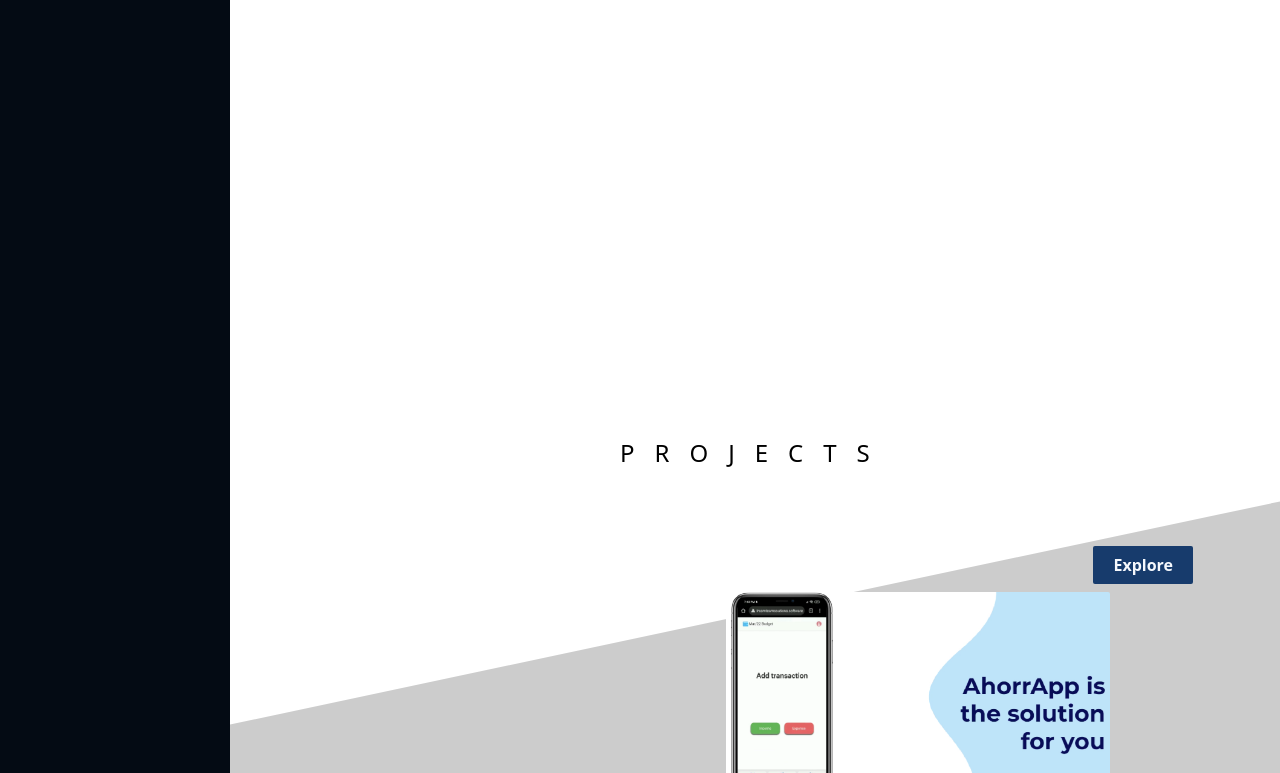
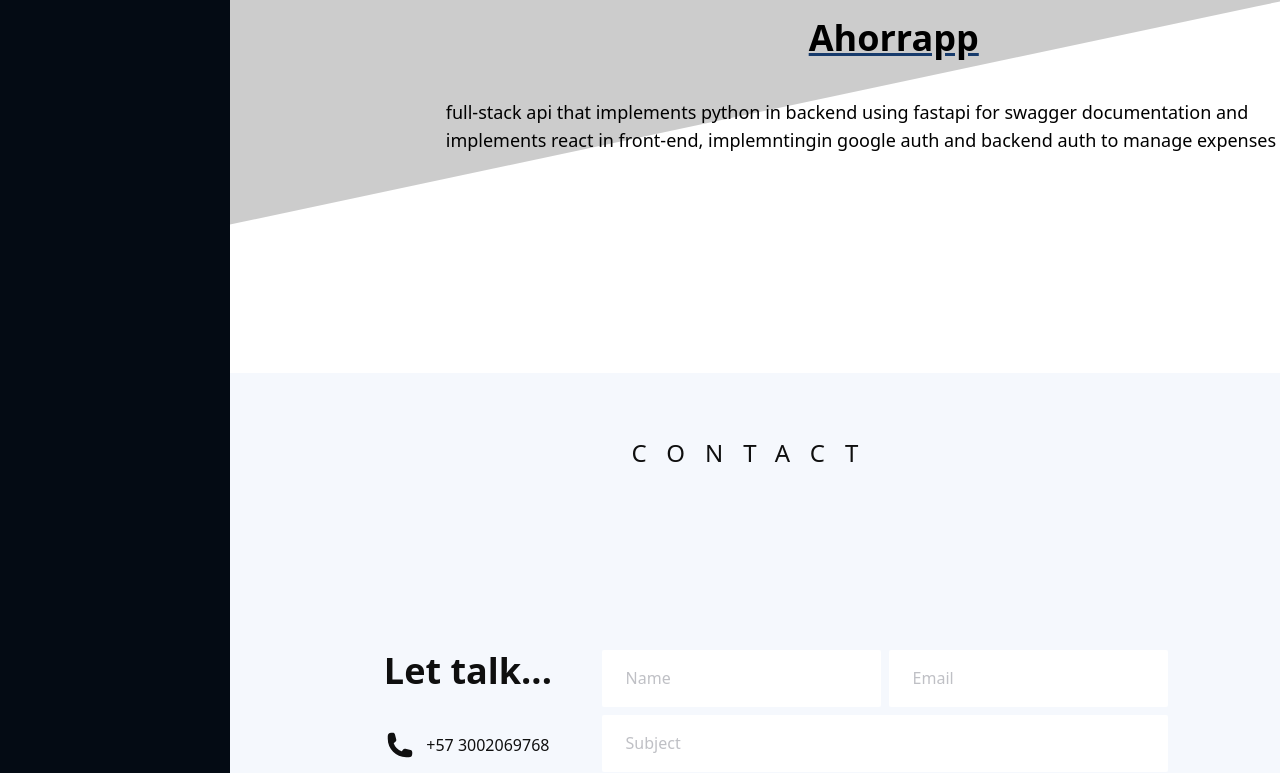
Before and after one commit to JuanSebastianGB/portfolio_v1, a React (Vite) app: page / in a window 1280 px wide. Shown: the part 2027-2800 px from the top of the page. Built offline with nearby package versions, Linux system fonts and the light colour scheme.

Commit message:
Adding conctact section

```diff
--- a/package.json
+++ b/package.json
@@ -9,9 +9,11 @@
     "preview": "vite preview"
   },
   "dependencies": {
+    "@heroicons/react": "^2.0.13",
     "framer-motion": "^7.6.12",
     "react": "^18.2.0",
     "react-dom": "^18.2.0",
+    "react-hook-form": "^7.40.0",
     "react-icons": "^4.6.0",
     "react-pdf": "^6.2.0",
     "react-simple-typewriter": "^5.0.1",
--- a/src/App.tsx
+++ b/src/App.tsx
@@ -1,10 +1,10 @@
 import './App.css';
 import {
   About,
+  Contact,
   Hamburger,
   Home,
   Portfolio,
-  Resume,
   Sidebar,
 } from './components';
 import { GlobalProvider } from './context/GlobalContext';
@@ -15,14 +15,18 @@
       <Hamburger />
       <div className="flex flex-row snap-y snap-mandatory">
         <Sidebar />
-        <div className="w-full overflow-hidden">
-          <Home />
+        <div className="w-full overflow-y-scroll overflow-x-hidden">
+          <section id="home" className="snap-start">
+            <Home />
+          </section>
           <section id="about" className="snap-center">
             <About />
           </section>
-          <Resume />
           <section id="portfolio" className="snap-center">
             <Portfolio />
+          </section>
+          <section id="contact" className="snap-start">
+            <Contact />
           </section>
         </div>
       </div>
--- a/src/components/About/About.tsx
+++ b/src/components/About/About.tsx
@@ -31,8 +31,15 @@
         <h4 className="text-4xl underline decoration-custom_blue-primary">
           A little background
         </h4>
-        {paragraphs.map((paragraph) => (
-          <p>{paragraph}</p>
+        {paragraphs.map((paragraph, index) => (
+          <motion.p
+            key={index}
+            initial={{ opacity: 0, y: 200 }}
+            whileInView={{ opacity: 1, y: 0 }}
+            transition={{ duration: 1.5 }}
+          >
+            {paragraph}
+          </motion.p>
         ))}
       </div>
     </motion.div>
--- a/src/components/Contact/Contact.tsx
+++ b/src/components/Contact/Contact.tsx
@@ -1,8 +1,88 @@
+import { EnvelopeIcon, MapPinIcon, PhoneIcon } from '@heroicons/react/24/solid';
+import { motion } from 'framer-motion';
 import React from 'react';
+import { SubmitHandler, useForm } from 'react-hook-form';
+
+type Inputs = {
+  name: string;
+  email: string;
+  subject: string;
+  message: string;
+};
 export interface ContactInterface {}
 
 const Contact: React.FC<ContactInterface> = () => {
-  return <div id="contact">Contact</div>;
+  const { register, handleSubmit } = useForm<Inputs>();
+  const onSubmit: SubmitHandler<Inputs> = (formData) => {
+    window.location.href = `mailto:jsebastiangb.12@gmail.com?subject=${formData.subject}&body=Hi, my name is ${formData.name}. ${formData.message} (${formData.email})`;
+  };
+  return (
+    <div className="h-screen relative flex flex-col text-center md:text-left justify-evenly items-center md:flex-row max-w-7xl px-10 mx-auto bg-custom_white-primary text-[#0f0f0f]">
+      <h3 className="absolute text-2xl top-16 uppercase tracking-[20px]">
+        Contact
+      </h3>
+      <div className="flex flex-col space-y-10 md:flex-row items-center justify-center gap-2">
+        <motion.div
+          initial={{ opacity: 0, x: -300 }}
+          transition={{ duration: 2 }}
+          whileInView={{ opacity: 1, x: 0 }}
+          className="space-y-10"
+        >
+          <h4 className="text-4xl font-semibold text-center">Let talk...</h4>
+          <div className="flex flex-row items-center justify-center gap-3 animate-pulse">
+            <PhoneIcon className="h-7 w-7 text-[#0f0f0f]" />
+            <p>+57 3002069768</p>
+          </div>
+          <div className="flex flex-row items-center justify-center gap-3 animate-pulse">
+            <EnvelopeIcon className="h-7 w-7 text-[#0f0f0f]" />
+            <p>jsebastiangb.12@gmail.com</p>
+          </div>
+          <div className="flex flex-row items-center justify-center gap-3 animate-pulse">
+            <MapPinIcon className="h-7 w-7 text-[#0f0f0f]" />
+            <p>Cali, Colombia</p>
+          </div>
+        </motion.div>
+        <motion.form
+          initial={{ opacity: 0, x: 300 }}
+          transition={{ duration: 2 }}
+          whileInView={{ opacity: 1, x: 0 }}
+          onSubmit={handleSubmit(onSubmit)}
+          className="flex flex-col gap-2 w-fit mx-auto"
+        >
+          <div className="flex gap-2">
+            <input
+              {...register('name')}
+              className="contact-input"
+              type="text"
+              placeholder="Name"
+            />
+            <input
+              {...register('email')}
+              className="contact-input"
+              type="email"
+              placeholder="Email"
+            />
+          </div>
+          <input
+            {...register('subject')}
+            className="contact-input"
+            type="text"
+            placeholder="Subject"
+          />
+          <textarea
+            {...register('message')}
+            className="contact-input"
+            name=""
+            id=""
+            placeholder="Message"
+          ></textarea>
+          <button className="bg-[#0f0f0f] px-10 py-5 rounded-md text-custom_white-primary text-lg font-bold">
+            Submit
+          </button>
+        </motion.form>
+      </div>
+    </div>
+  );
 };
 
 export default Contact;
--- a/src/components/Home/Home.tsx
+++ b/src/components/Home/Home.tsx
@@ -14,13 +14,13 @@
     delaySpeed: 2000,
   });
   return (
-    <div id="home" className="relative">
+    <div className="relative">
       <div className="opacity-90">
         <div className="min-h-screen bg-heroImage bg-fixed bg-no-repeat bg-cover bg-center"></div>
       </div>
       <div className="absolute top-0 left-0 flex flex-row h-full w-full justify-start items-center text-custom_white-primary ml-20">
         <section>
-          <h3 className=" text-6xl mb-6 break-words">
+          <h3 className=" text-6xl mb-6 w-[70vw] text-center">
             Juan Sebastian Gonzalez
           </h3>
           <span className="text-2xl">Hi, I'm </span>
--- a/src/components/Menu/Menu.tsx
+++ b/src/components/Menu/Menu.tsx
@@ -7,9 +7,8 @@
     <section className="pt-7">
       <OptionMenu variant="home" />
       <OptionMenu variant="about" />
-      <OptionMenu variant="resume" />
+      <OptionMenu variant="portfolio" />
       <OptionMenu variant="contact" />
-      <OptionMenu variant="portfolio" />
     </section>
   );
 };
--- a/src/components/OptionMenu/OptionMenu.tsx
+++ b/src/components/OptionMenu/OptionMenu.tsx
@@ -15,6 +15,19 @@
 
   const { globalContext, setGlobalContext } = useGlobalContext() as any;
   const handleClick = () => setGlobalContext({ open: false });
+  if (variant === 'resume')
+    return (
+      <a
+        className="pl-6 pb-7 flex flex-row items-center gap-2 text-custom_gray-primary hover:text-custom_white-primary cursor-pointer"
+        href="src/assets/cv.pdf"
+        target="_blank"
+      >
+        <>
+          <AiOutlineFileText color={hover ? '#149ddd' : ''} size={20} />
+          Resume
+        </>
+      </a>
+    );
   return (
     <a
       href={`#${variant}`}
@@ -47,12 +60,6 @@
           Projects
         </>
       )}
-      {variant === 'resume' && (
-        <>
-          <AiOutlineFileText color={hover ? '#149ddd' : ''} size={20} />
-          Resume
-        </>
-      )}
     </a>
   );
 };
--- a/src/components/Portfolio/Portfolio.tsx
+++ b/src/components/Portfolio/Portfolio.tsx
@@ -34,7 +34,7 @@
       whileInView={{ y: 0, opacity: 1 }}
       transition={{ duration: 2 }}
       id="portfolio"
-      className="h-screen relative flex flex-col md:flex-row overflow-hidden text-left max-w-full justify-evenly mx-auto items-center z-0"
+      className="min-h-screen relative flex flex-col md:flex-row overflow-hidden text-left max-w-full justify-evenly mx-auto items-center z-0"
     >
       <h3 className="absolute text-2xl top-16 uppercase tracking-[20px]">
         Projects
@@ -61,18 +61,18 @@
                   {project.title}
                 </span>
               </h4>
-              <p className="text-lg text-center md:text-left">
+              <p className="text-lg text-center md:text-left max-w-[70VW]">
                 {project.content}
               </p>
             </div>
             <div className="absolute top-[20%] right-[30%]">
-              <a
+              <motion.a
                 href={project.source}
                 target="_blank"
-                className="bg-custom_blue-primary text-custom_white-primary px-5 py-2 rounded-sm font-bold cursor-pointer hover:bg-custom_blue-primary/20 hover:border-2 hover:border-custom_black-primary hover:text-custom_black-primary"
+                className="bg-custom_blue-primary text-custom_white-primary px-5 py-2 rounded-sm font-bold cursor-pointer hover:bg-custom_blue-primary/20 hover:border-2 hover:border-custom_black-primary hover:text-custom_black-primary transition-all duration-700"
               >
                 Explore
-              </a>
+              </motion.a>
             </div>
           </div>
         ))}
--- a/src/components/SocialIcons/SocialIcons.tsx
+++ b/src/components/SocialIcons/SocialIcons.tsx
@@ -5,6 +5,7 @@
 const SocialIcons: React.FC<SocialIconsInterface> = () => {
   const iconsSource = [
     'https://twitter.com/juancho1141',
+    'https://github.com/JuanSebastianGB/',
     'https://www.linkedin.com/in/juansebastiangonzalezb/',
   ];
   return (
--- a/src/index.css
+++ b/src/index.css
@@ -4,3 +4,9 @@
 @tailwind base;
 @tailwind components;
 @tailwind utilities;
+
+@layer components {
+  .contact-input {
+    @apply outline-none rounded-sm border-b px-6 py-4 border-[#14144100] text-custom_black-primary/90 placeholder-custom_black-secondary/30 transition-all focus:border-[#9b750d] focus:text-[#e7ae10]/90;
+  }
+}
```
Also changed, not shown: 1 other file (tests, documents, lock files or other folders).
